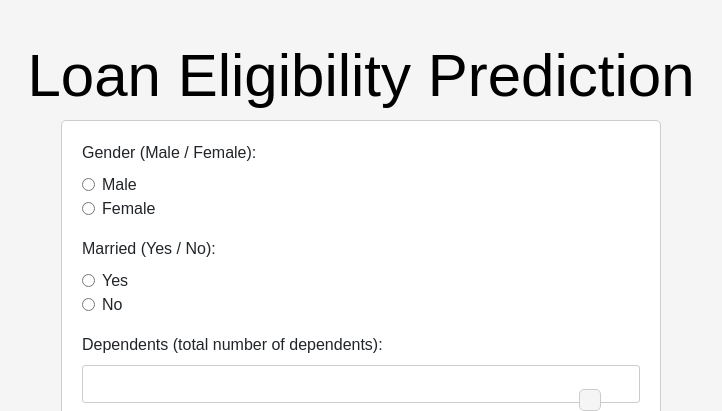
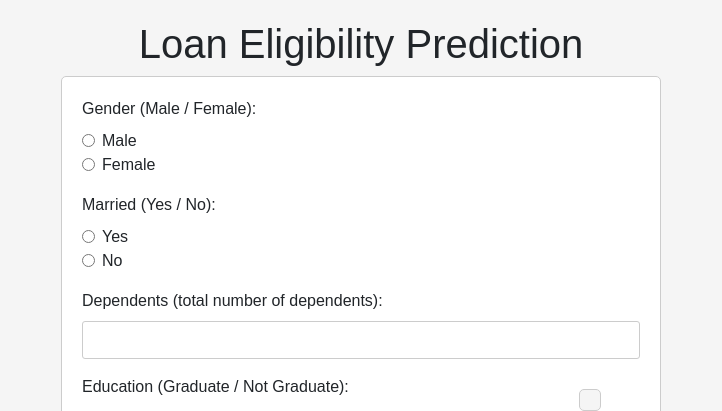
Before and after one commit to Akif23Hasan/Project_4_Group-1_MortgageAppraisalPredictivePowers, a Flask app: page / in a window 1280 px wide. Shown: the top 411 px of the page, without its empty margins (279-1001 px from the left). Run offline with Flask 3, Linux system fonts and the light colour scheme; parts of the project's set-up code (start-up, migrations or seed data) failed here and were passed over; some libraries are stand-ins or nearby versions.

Commit message:
Cleaning Repo

```diff
--- a/templates/index.html
+++ b/templates/index.html
@@ -113,10 +113,6 @@
             font-family: Arial, sans-serif;
             background-color: #f5f5f5;
         }
-        body {
-            font-family: Arial, sans-serif;
-            background-color: #f5f5f5;
-        }
 
         h1 {
             text-align: center;
@@ -176,9 +172,7 @@
     </style>
 </head>
 <body>
-    <h1 style="text-align: center; margin-top: 40px; font-size: 60px; color: #000000;;">
-        Loan Eligibility Prediction
-    </h1>
+    <h1>Loan Eligibility Prediction</h1>
     <form id="loanForm" action="/predict" method="post">
         <div id="waiting_message" style="display: none;">
             Waiting for form submission to validate prediction...
```
